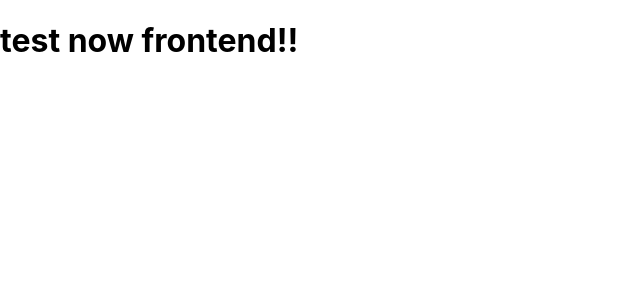
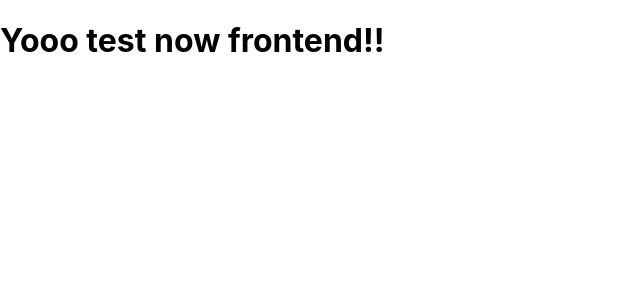
Before and after one commit to simonxmachine/trooper-frontend-react, a React (Create React App) app: page / in a window 1280 px wide. Shown: the top 300 px of the page, without its empty margins (0-640 px from the left). Built offline with nearby package versions, Linux system fonts and the light colour scheme.

Commit message:
retrying push

```diff
--- a/src/App.js
+++ b/src/App.js
@@ -3,7 +3,7 @@ function App() {
   return (
     <div>
 
-      <h1>test now frontend!!</h1>
+      <h1>Yooo test now frontend!!</h1>
 
     </div>
   );
```
